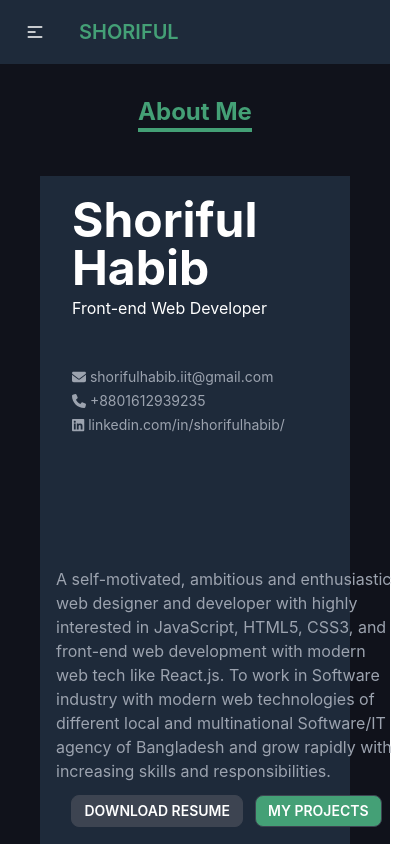
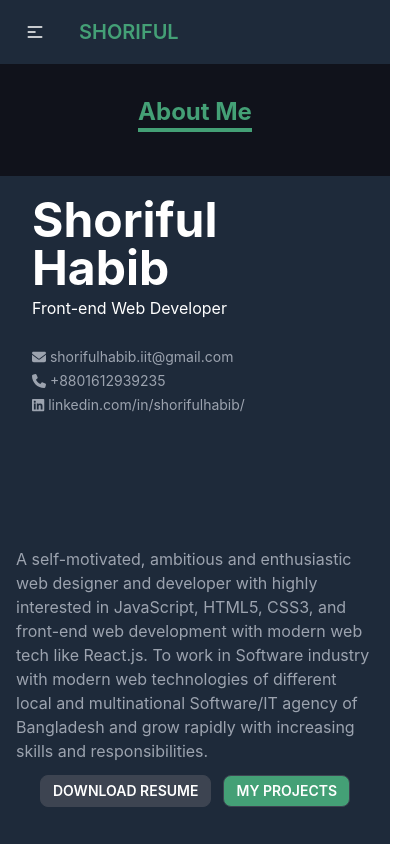
Before and after one commit to shdhrubo/portfolio, a React (Create React App) app: page /about in a window 390 px wide. Shown: the top 844 px of the page, 413 px wide, since content can reach past the window. Built offline with nearby package versions, Linux system fonts and the light colour scheme.

Commit message:
committed

```diff
--- a/src/components/About/About.js
+++ b/src/components/About/About.js
@@ -11,8 +11,8 @@ const About = () => {
       <h3 className="text-2xl font-bold inline-block text-[#44A076] border-b-4 border-[#44A076] mt-8 mb-6 ">
         About Me
       </h3>
-      <div className=" bg-[#1E2A3A] mx-10">
-        <div className="grid  lg:grid-cols-2 md:grid-cols-2 gap-10 mt-5 pt-5 px-8">
+      <div className=" bg-[#1E2A3A] lg:mx-10 md:mx-1">
+        <div className="grid  lg:grid-cols-2 md:grid-cols-2 sm-grid-cols-1 gap-5 mt-5 pt-5 px-8">
           <div className="text-white text-left">
             <h1 class="text-5xl font-bold ">Shoriful Habib</h1>
             <p className="py-1">Front-end Web Developer</p>
@@ -45,8 +45,8 @@ const About = () => {
 
         <div class="hero min-h-screen ">
           <div class="hero-content flex-col lg:flex-row-reverse items-center lg:px-20">
-            <div>
-              <p class=" text-gray-400 text-left">
+            <div className="w-auto">
+              <p class=" text-gray-400 text-left w-full">
                 A self-motivated, ambitious and enthusiastic web designer and
                 developer with highly interested in JavaScript, HTML5, CSS3, and
                 front-end web development with modern web tech like React.js. To
```
